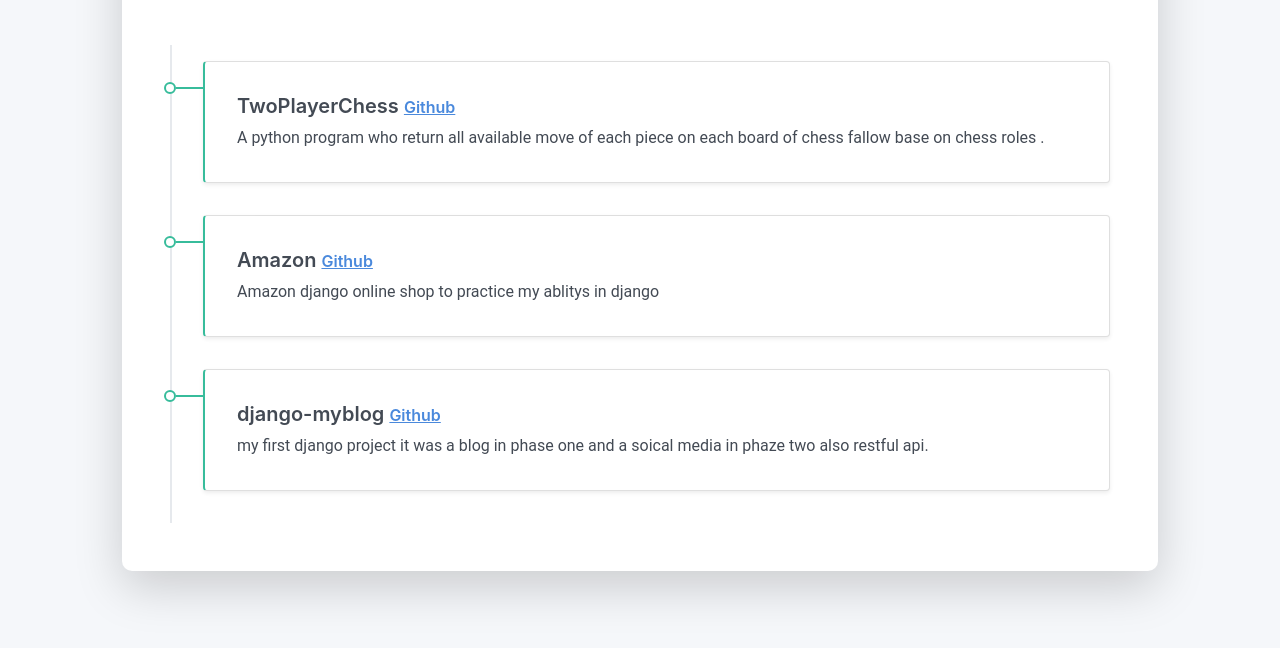
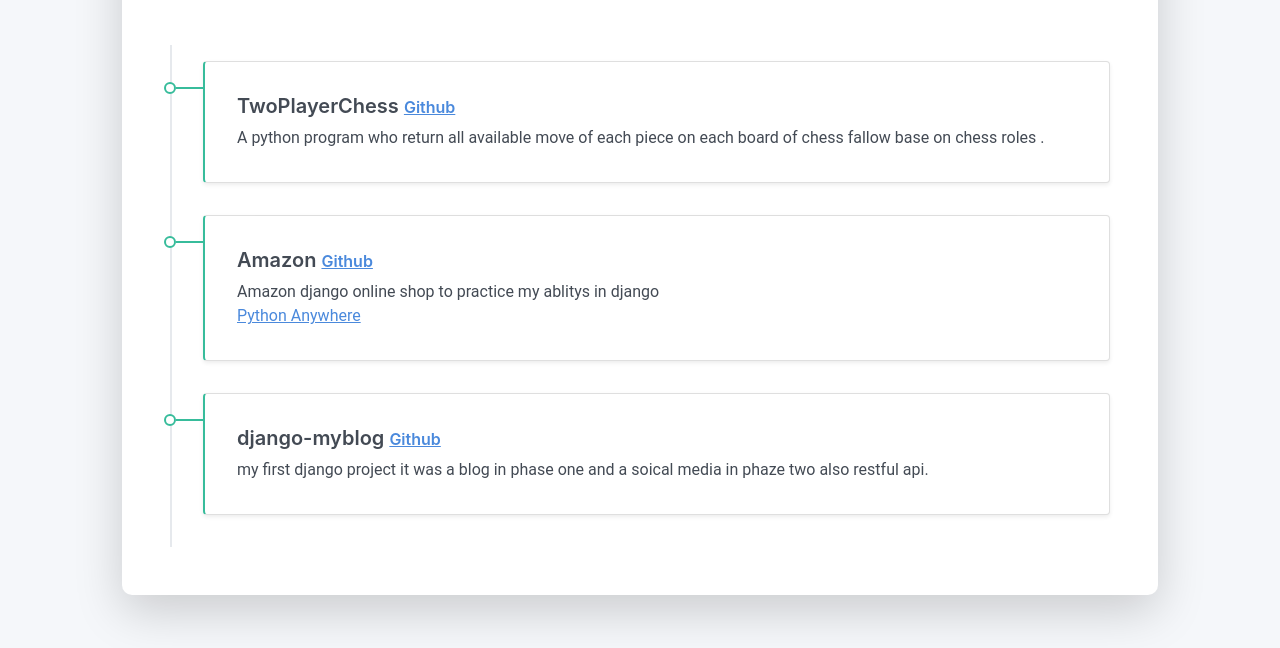
Before and after one commit to ArminNaCl/ArminNaCl.github.io, a plain HTML site: page index.html in a window 1280 px wide. Shown: the part 2011-2659 px from the top of the page. Drawn offline with Linux system fonts and the light colour scheme.

Commit message:
add python anywhere

```diff
--- a/index.html
+++ b/index.html
@@ -214,6 +214,7 @@
         <div class="card-body">
           <div class="h5 mb-1">Amazon <span class="text-muted h6"><a href="https://github.com/ArminNaCl/Amazon">Github</a></span></div>
           <div> Amazon django online shop to practice my ablitys in django</div>
+           <a href='http://arminnacl.pythonanywhere.com/' >Python Anywhere </a>
         </div>
       </div>
       <div class="timeline-card timeline-card-success card shadow-sm">
```
